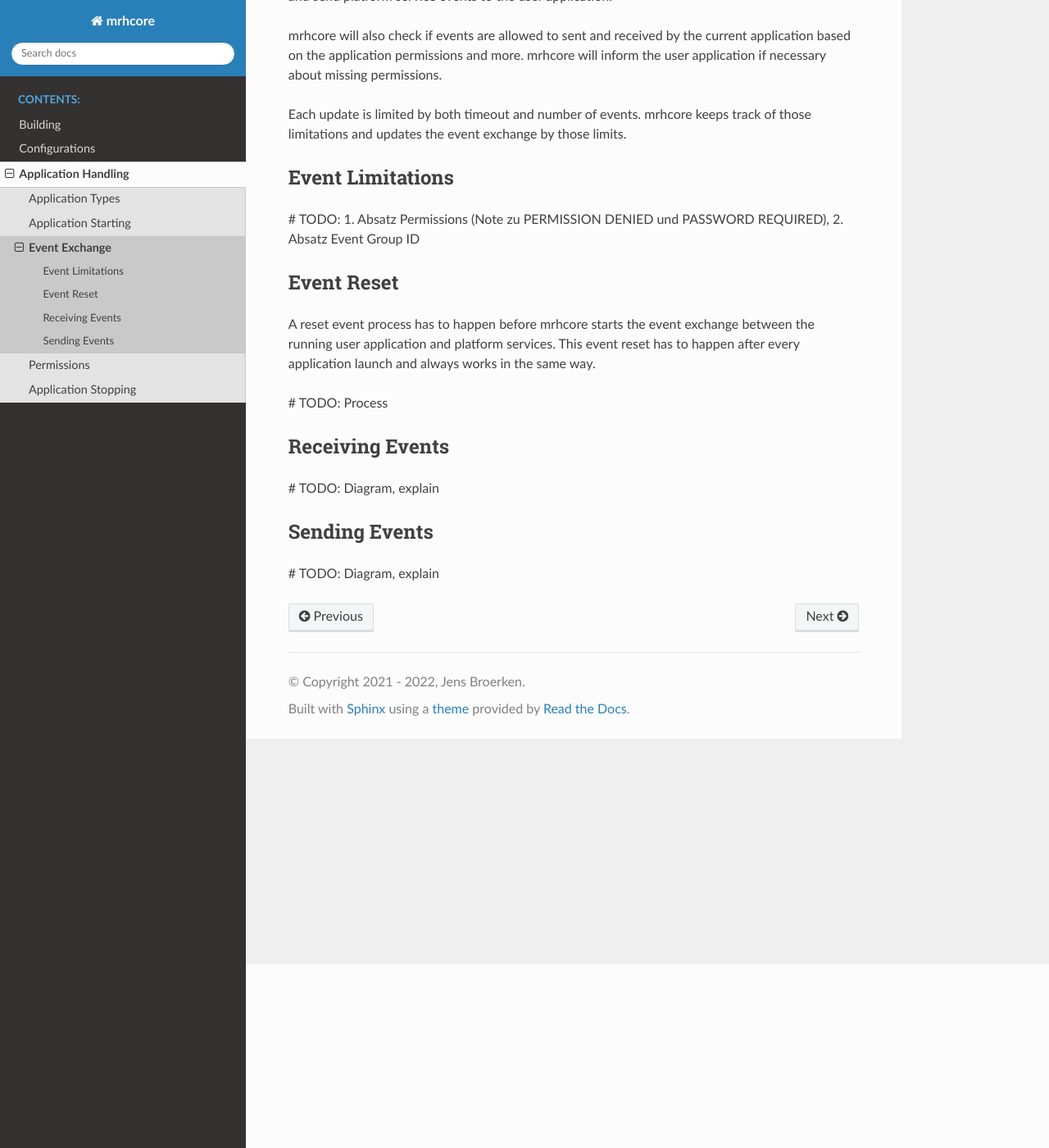
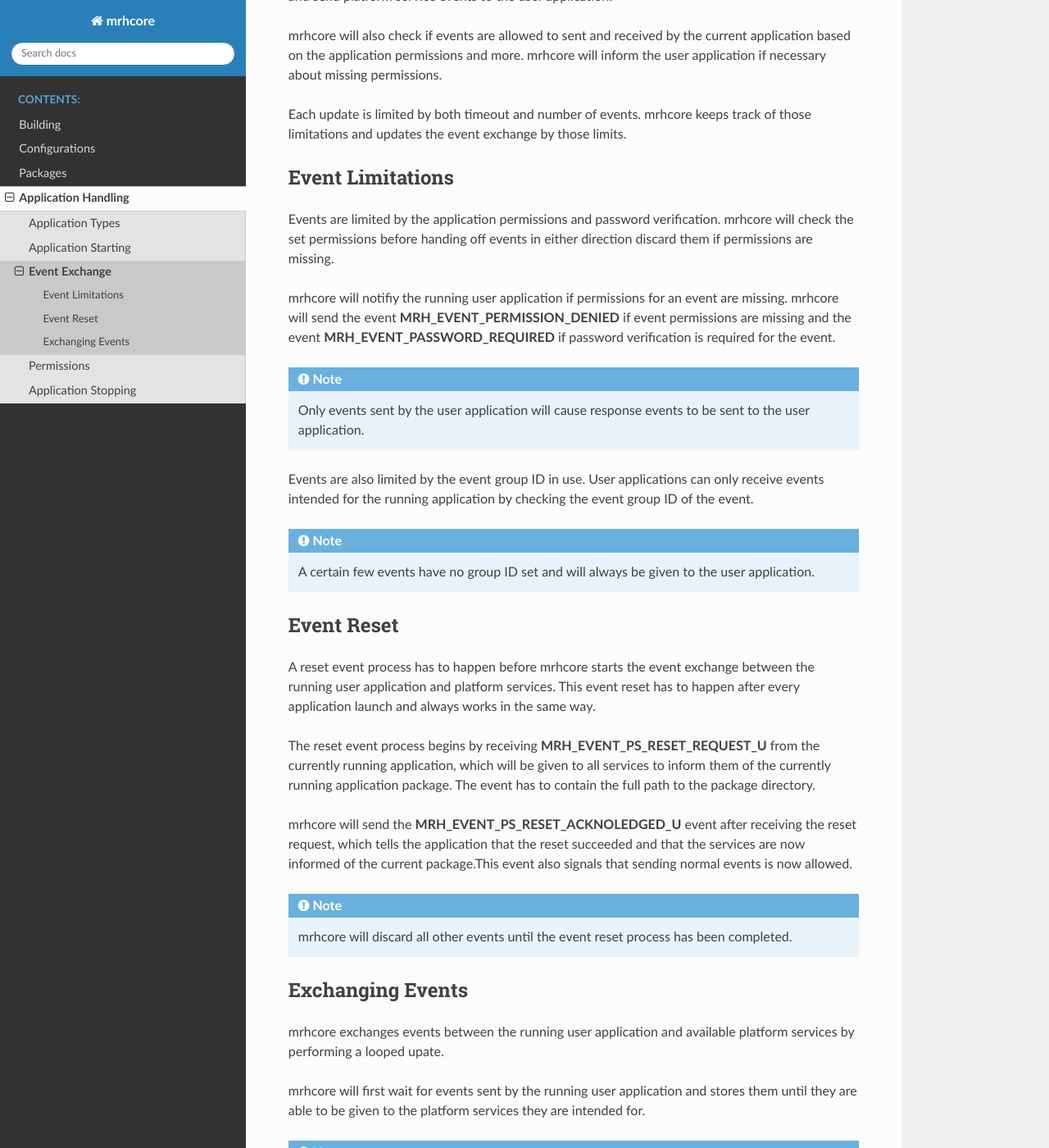
Before and after one commit to jbroerken/mrhcore, a Sphinx documentation site: the page built from doc/source/Application_Handling/Event_Exchange.rst, in a window 1280 px wide and 1400 px high, scrolled down 224 px. Shown: the whole window at 82% size. Built offline with Sphinx 7.4.7 and the Read the Docs theme 2.0.0, drawn with Linux system fonts in a browser that asks for light colours; pages that are not in the unit, such as notebooks, are missing from menus; some of the changed text lies outside the part shown.

Commit message:
Update documentation
- Add package chapter to documentation.
- Finish application handling chapter.

```diff
--- a/doc/source/Application_Handling/Event_Exchange.rst
+++ b/doc/source/Application_Handling/Event_Exchange.rst
@@ -17,8 +17,30 @@ those limits.
 
 Event Limitations
 -----------------
+Events are limited by the application permissions and password verification.
+mrhcore will check the set permissions before handing off events in either
+direction discard them if permissions are missing.
 
-# TODO: 1. Absatz Permissions (Note zu PERMISSION DENIED und PASSWORD REQUIRED), 2. Absatz Event Group ID
+mrhcore will notifiy the running user application if permissions for an event
+are missing. mrhcore will send the event **MRH_EVENT_PERMISSION_DENIED** if
+event permissions are missing and the event **MRH_EVENT_PASSWORD_REQUIRED** if
+password verification is required for the event.
+
+.. note::
+
+    Only events sent by the user application will cause response events
+    to be sent to the user application.
+
+
+Events are also limited by the event group ID in use. User applications
+can only receive events intended for the running application by checking
+the event group ID of the event.
+
+.. note::
+
+    A certain few events have no group ID set and will always be given
+    to the user application.
+
 
 Event Reset
 -----------
@@ -27,14 +49,45 @@ exchange between the running user application and platform services.
 This event reset has to happen after every application launch and
 always works in the same way.
 
-# TODO: Process
+The reset event process begins by receiving **MRH_EVENT_PS_RESET_REQUEST_U**
+from the currently running application, which will be given to all services
+to inform them of the currently running application package. The event
+has to contain the full path to the package directory.
 
-Receiving Events
-----------------
+mrhcore will send the **MRH_EVENT_PS_RESET_ACKNOLEDGED_U** event after receiving
+the reset request, which tells the application that the reset succeeded and that
+the services are now informed of the current package.This event also signals that
+sending normal events is now allowed.
 
-# TODO: Diagram, explain
+.. note::
 
-Sending Events
---------------
+    mrhcore will discard all other events until the event reset process has
+    been completed.
 
-# TODO: Diagram, explain
+
+Exchanging Events
+-----------------
+mrhcore exchanges events between the running user application and available
+platform services by performing a looped upate.
+
+mrhcore will first wait for events sent by the running user application and stores
+them until they are able to be given to the platform services they are intended
+for.
+
+.. note::
+
+    There is no guarantee that all events are received completely in one update.
+
+
+Sending events to the user application happens after events were either received or
+the timeout for receiving events expired. The core will send all events received from
+platform services which were added between the last send and the current send.
+
+.. warning::
+
+    Events are sent in the order they were added to the send queue. Sending will
+    stop if the current event to send failed to do so.
+
+
+The number of events sent and received is limited by the event limits set in the
+:doc:`core configuration <../Configurations/Core_Configuration>`.
```
Also changed, not shown: doc/source/Packages/Packages.rst (added, +86 -0 lines).
